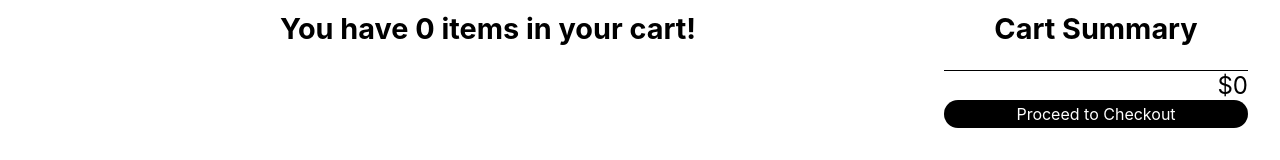
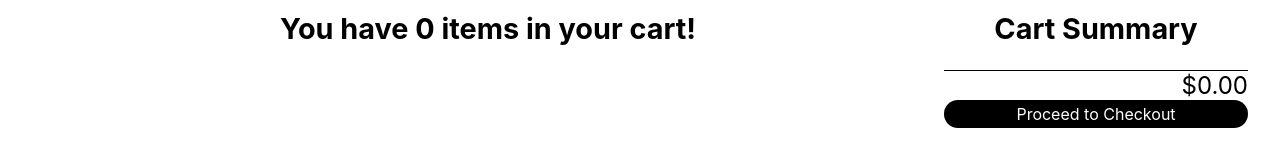
Before and after one commit to mckgar/marketplace-frontend, a React (Create React App) app: page /cart in a window 1280 px wide. Shown: the part 121-281 px from the top of the page. Built offline with nearby package versions, Linux system fonts and the light colour scheme.

Commit message:
Fixed format

```diff
--- a/src/components/CartSummary.js
+++ b/src/components/CartSummary.js
@@ -16,7 +16,7 @@ const CartSummary = props => {
   const summary = (
     <div className="price-summary">
       {itemSummary}
-      <div className="total-price">${totalPrice}</div>
+      <div className="total-price">${totalPrice.toFixed(2)}</div>
     </div>
   );
   return summary;
```
